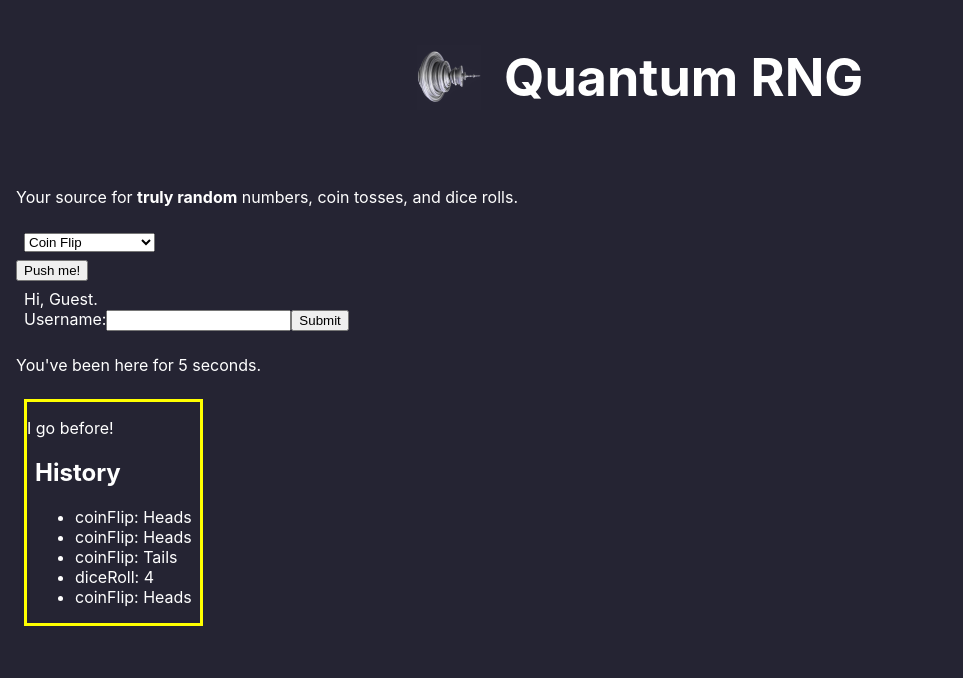
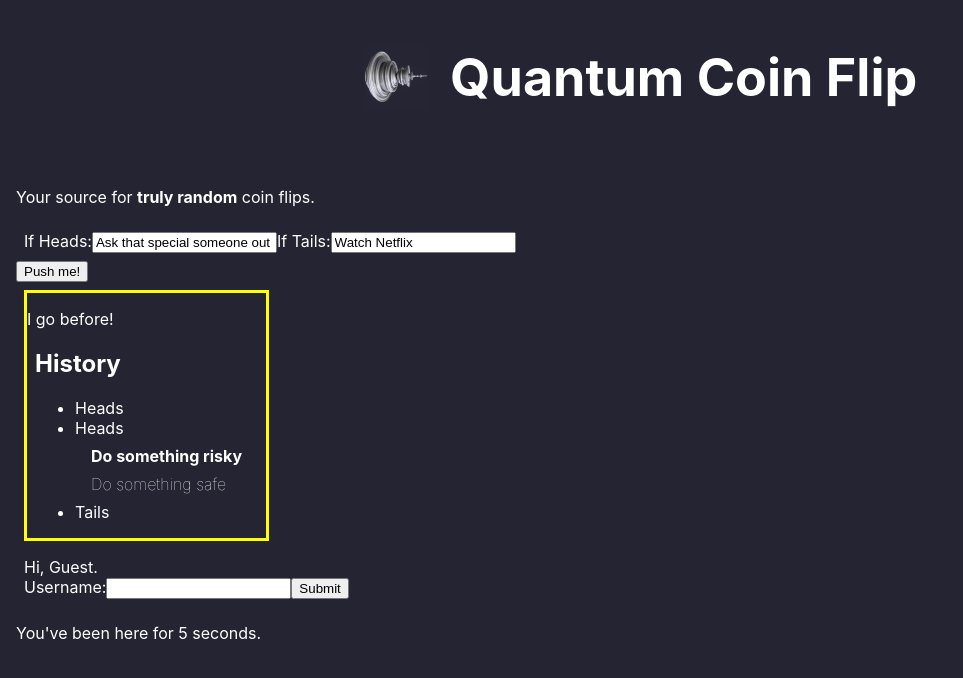
Before and after one commit to nathanielwarner/quantum-random, a React (Create React App) app in the folder frontend/: page / in a window 1280 px wide. Shown: the top 678 px of the page, without its empty margins (0-963 px from the left). Built offline with nearby package versions, Linux system fonts and the light colour scheme.

Commit message:
Refactor, basic coin flip and history functionality

```diff
--- a/frontend/public/index.html
+++ b/frontend/public/index.html
@@ -7,7 +7,7 @@
     <meta name="theme-color" content="#000000" />
     <meta
       name="description"
-      content="Quantum random number generator, coin flip, and dice roll"
+      content="Quantum Coin Flip/Universe Splitter"
     />
     <link rel="apple-touch-icon" href="%PUBLIC_URL%/quaternion_192.png" />
     <!--
@@ -24,7 +24,7 @@
       work correctly both with client-side routing and a non-root public URL.
       Learn how to configure a non-root public URL by running `npm run build`.
     -->
-    <title>Quantum RNG</title>
+    <title>Quantum Coin Flip</title>
   </head>
   <body>
     <noscript>You need to enable JavaScript to run this app.</noscript>
--- a/frontend/src/App.js
+++ b/frontend/src/App.js
@@ -1,37 +1,36 @@
 import React from 'react';
 import axios from 'axios';
 
+import UniverseActionsForm from './UniverseActionsForm';
+import GoButton from './GoButton';
+import HistoryItem from './HistoryItem';
+import HistoryDisplay from './HistoryDisplay';
+import './App.css';
+import OutlinedBorder from './OutlinedBorder';
 import Login from './Login';
 import Clock from './Clock';
-import GoButton from './GoButton';
-import HistoryDisplay from './HistoryDisplay';
-import './App.css';
-import RandTypeSelector from './RandTypeSelector';
-import OutlinedBorder from './OutlinedBorder';
 
 class App extends React.Component {
   constructor(props) {
     super(props);
     this.state = {
-      randType: "coinFlip",
-      diceType: 8,
       buttonPushed: false,
+      headsAction: "Ask that special someone out",
+      tailsAction: "Watch Netflix",
       history: [
-        {"type": "coinFlip", "result": "Heads"},
-        {"type": "coinFlip", "result": "Heads"},
-        {"type": "coinFlip", "result": "Tails"},
-        {"type": "diceRoll", "result": "4"},
-        {"type": "coinFlip", "result": "Heads"}
+        new HistoryItem(true),
+        new HistoryItem(true, "Do something risky", "Do something safe"),
+        new HistoryItem(false)
       ]
     };
   }
 
-  handleRandTypeChange = (e) => {
-    this.setState({randType: e.target.value});
+  handleHeadsActionChange = (e) => {
+    this.setState({headsAction: e.target.value});
   }
 
-  handleDiceTypeChange = (e) => {
-    this.setState({diceType: e.target.value});
+  handleTailsActionChange = (e) => {
+    this.setState({tailsAction: e.target.value});
   }
 
   getQuantumRandomSelection(numClasses, callback) {
@@ -43,59 +42,32 @@ class App extends React.Component {
         },
         error => {
           console.log(error);
-          callback(-2);
+          callback(-1);
         });
   }
 
-  pushNewResult = (resultType, resultText) => {
+  pushNewResult = (result) => {
     let history = this.state.history;
-    const newItem = {"type": resultType, "result": resultText};
-    history.push(newItem);
+    history.push(result);
     this.setState({history: history, buttonPushed: true});
-  }
-
-  pushAPIErrorResult = () => {
-    this.pushNewResult("error", "API Call Failed");
-  }
-
-  pushUnexpectedErrorResult = () => {
-    this.pushNewResult("error", "Unexpected Error");
   }
 
   coinFlipCallback = (result) => {
     switch (result) {
       case 0:
-        this.pushNewResult("coinFlip", "Heads");
+        this.pushNewResult(new HistoryItem(true, this.state.headsAction, this.state.tailsAction));
         break;
       case 1:
-        this.pushNewResult("coinFlip", "Tails");
+        this.pushNewResult(new HistoryItem(false, this.state.headsAction, this.state.tailsAction));
         break;
       default:
-        this.pushAPIErrorResult();
+        alert("API Error");
         break;
     }
   }
 
-  diceRollCallback = (result) => {
-    if (result < 0) {
-      this.pushAPIErrorResult();
-    } else {
-      this.pushNewResult("diceRoll", (result + 1).toString());
-    }
-  }
-
   handleGoPress = (e) => {
-    switch (this.state.randType) {
-      case "coinFlip":
-        this.getQuantumRandomSelection(2, this.coinFlipCallback);
-        break;
-      case "diceRoll":
-        this.getQuantumRandomSelection(this.state.diceType, this.diceRollCallback);
-        break;
-      default:
-        this.pushUnexpectedErrorResult();
-        break;
-    }
+    this.getQuantumRandomSelection(2, this.coinFlipCallback);
   }
 
   render() {
@@ -107,20 +79,22 @@ class App extends React.Component {
         <header className="App-header">
           <img src="quaternion_512.png" className="App-logo" alt="logo" />
           <h1>
-            Quantum RNG
+            Quantum Coin Flip
           </h1>
         </header>
         <div className="App-body">
-          <p>Your source for <b>truly random</b> numbers, coin tosses, and dice rolls.</p>
-          <RandTypeSelector selected={this.state.randType} onChange={this.handleRandTypeChange} diceType={this.state.diceType} onDiceTypeChange={this.handleDiceTypeChange} />
+          <p>Your source for <b>truly random</b> coin flips.</p>
+          <UniverseActionsForm headsAction={this.state.headsAction} tailsAction={this.state.tailsAction}
+                               handleHeadsActionChange={this.handleHeadsActionChange}
+                               handleTailsActionChange={this.handleTailsActionChange} />
           <GoButton pushed={this.state.buttonPushed} lastResult={lastResult} handleClick={this.handleGoPress} />
-          <Login />
-          <Clock />
           <OutlinedBorder color="yellow" pre={
             <p>I go before!</p>
           }>
             <HistoryDisplay historyItems={this.state.history} />
           </OutlinedBorder>
+          <Login />
+          <Clock />
         </div>
       </div>
     );
--- a/frontend/src/GoButton.js
+++ b/frontend/src/GoButton.js
@@ -4,7 +4,11 @@ class GoButton extends React.Component {
   render() {
     let text;
     if (this.props.pushed) {
-      text = this.props.lastResult.result;
+      if (this.props.lastResult.isHeads) {
+        text = "Heads";
+      } else {
+        text = "Tails";
+      }
     } else {
       text = "Push me!";
     }
--- /dev/null
+++ b/frontend/src/HistoryDisplay.css
@@ -0,0 +1,7 @@
+.our-universe {
+  font-weight: bold;
+}
+
+.parallel-universe {
+  font-weight: lighter;
+}
--- a/frontend/src/HistoryDisplay.js
+++ b/frontend/src/HistoryDisplay.js
@@ -1,10 +1,23 @@
 import React from 'react';
+
+import './HistoryDisplay.css';
 
 class HistoryDisplay extends React.Component {
   render() {
     const historyItems = this.props.historyItems;
     const historyItemDisplays = historyItems.map((historyItem, index) =>
-      <li key={index}>{historyItem.type}: {historyItem.result}</li>
+      <li key={index}>{historyItem.isHeads ? "Heads" : "Tails"}
+        {historyItem.headsAction && historyItem.tailsAction &&
+          <div className="universe-outcomes">
+            <div className={historyItem.isHeads ? "our-universe" : "parallel-universe"}>
+              {historyItem.headsAction}
+            </div>
+            <div className={historyItem.isHeads ? "parallel-universe" : "our-universe"}>
+              {historyItem.tailsAction}
+            </div>
+          </div>
+        }
+      </li>
     );
     return (
       <div className="History">
--- /dev/null
+++ b/frontend/src/HistoryItem.js
@@ -0,0 +1,9 @@
+class HistoryItem {
+  constructor(isHeads, headsAction, tailsAction) {
+    this.isHeads = isHeads;
+    this.headsAction = headsAction;
+    this.tailsAction = tailsAction;
+  }
+}
+
+export default HistoryItem;
--- a/frontend/src/RandTypeSelector.js
+++ /dev/null
@@ -1,22 +0,0 @@
-import React from 'react';
-
-function RandTypeSelector(props) {
-  return (
-    <div className="RandTypeSelector">
-      <select value={props.selected} onChange={props.onChange}>
-        <option value="coinFlip">Coin Flip</option>
-        <option value="diceRoll">Dice Roll</option>
-        <option value="randNum">Random Numbers</option>
-      </select>
-      {props.selected === "diceRoll"
-        ? <label>
-            d
-            <input type="text" value={props.diceType} onChange={props.onDiceTypeChange}/>
-          </label>
-        : null
-      }
-    </div>
-  );
-}
-
-export default RandTypeSelector;
--- /dev/null
+++ b/frontend/src/UniverseActionsForm.js
@@ -0,0 +1,18 @@
+import React from 'react';
+
+function UniverseActionsForm(props) {
+  return (
+    <div className="UniverseActionsForm">
+      <label>
+        If Heads:
+        <input type="text" value={props.headsAction} onChange={props.handleHeadsActionChange}/>
+      </label>
+      <label>
+        If Tails:
+        <input type="text" value={props.tailsAction} onChange={props.handleTailsActionChange}/>
+      </label>
+    </div>
+  );
+}
+
+export default UniverseActionsForm;
```
Also changed, not shown: frontend/public/manifest.json.
